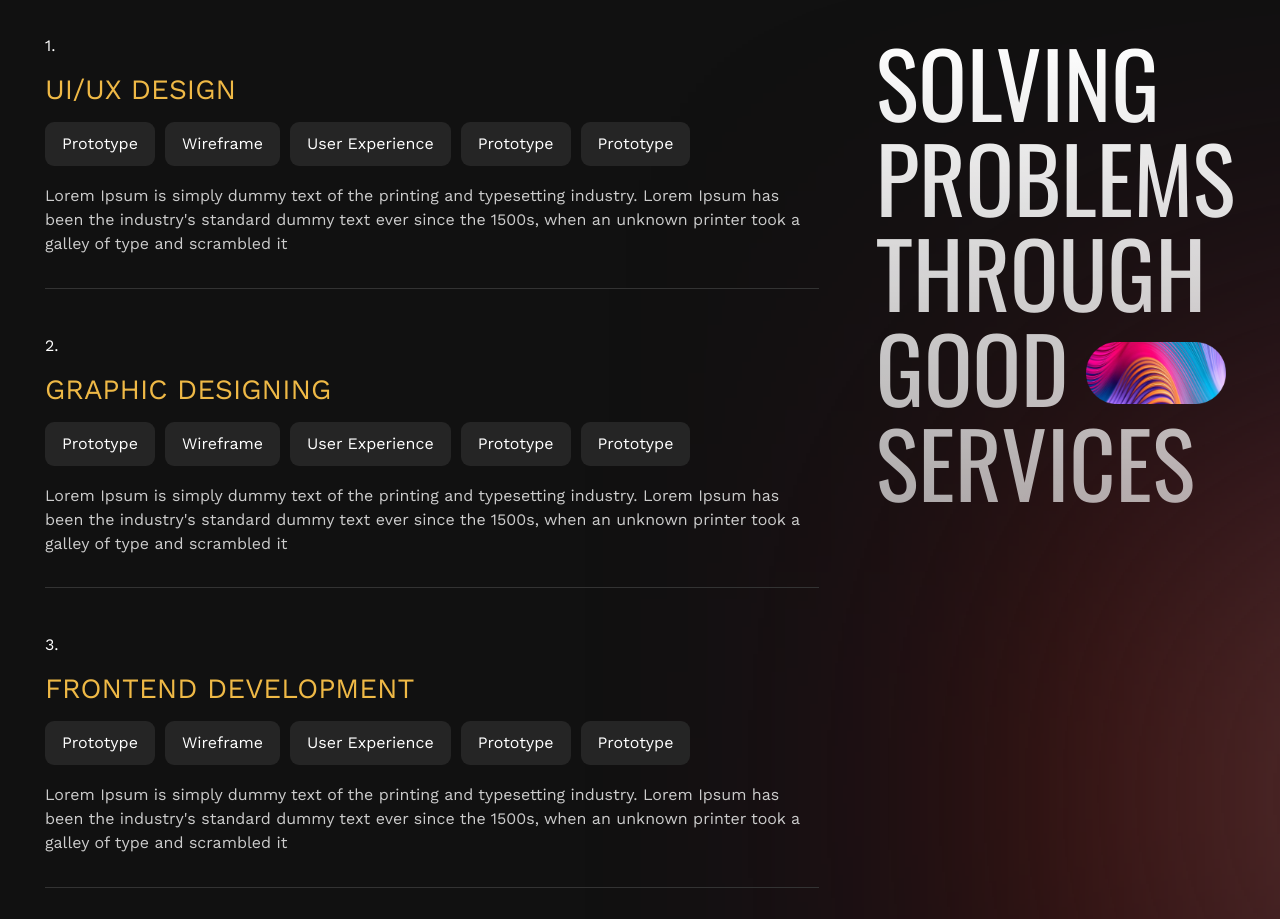
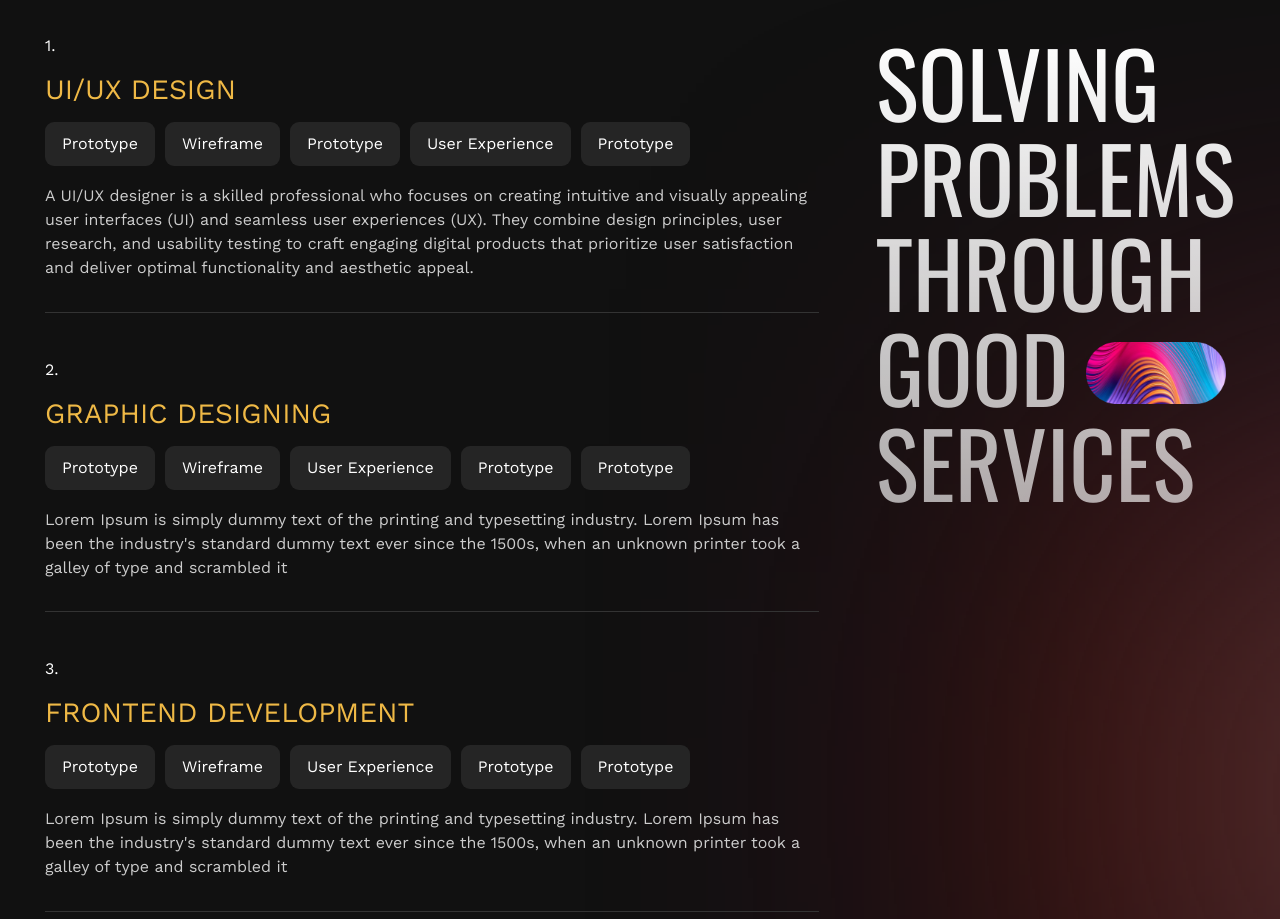
Before and after one commit to NafeesButt/Portfolio-website, a React (Vite) app: page / in a window 1280 px wide. Shown: the part 1800-2719 px from the top of the page. Built offline with nearby package versions, Linux system fonts and the light colour scheme.

Commit message:
add discription on UI UX designer

```diff
--- a/src/components/Skills.jsx
+++ b/src/components/Skills.jsx
@@ -66,12 +66,12 @@ const Skills = () => {
             <Service
               num="1"
               title="Ui/Ux Design"
-              desc="Lorem Ipsum is simply dummy text of the printing and typesetting industry. Lorem Ipsum has been the industry's standard dummy text ever since the 1500s, when an unknown printer took a galley of type and scrambled it"
+              desc="A UI/UX designer is a skilled professional who focuses on creating intuitive and visually appealing user interfaces (UI) and seamless user experiences (UX). They combine design principles, user research, and usability testing to craft engaging digital products that prioritize user satisfaction and deliver optimal functionality and aesthetic appeal."
               data={[
                 "Prototype",
                 "Wireframe",
+                "Prototype",
                 "User Experience",
-                "Prototype",
                 "Prototype",
               ]}
             />
```
